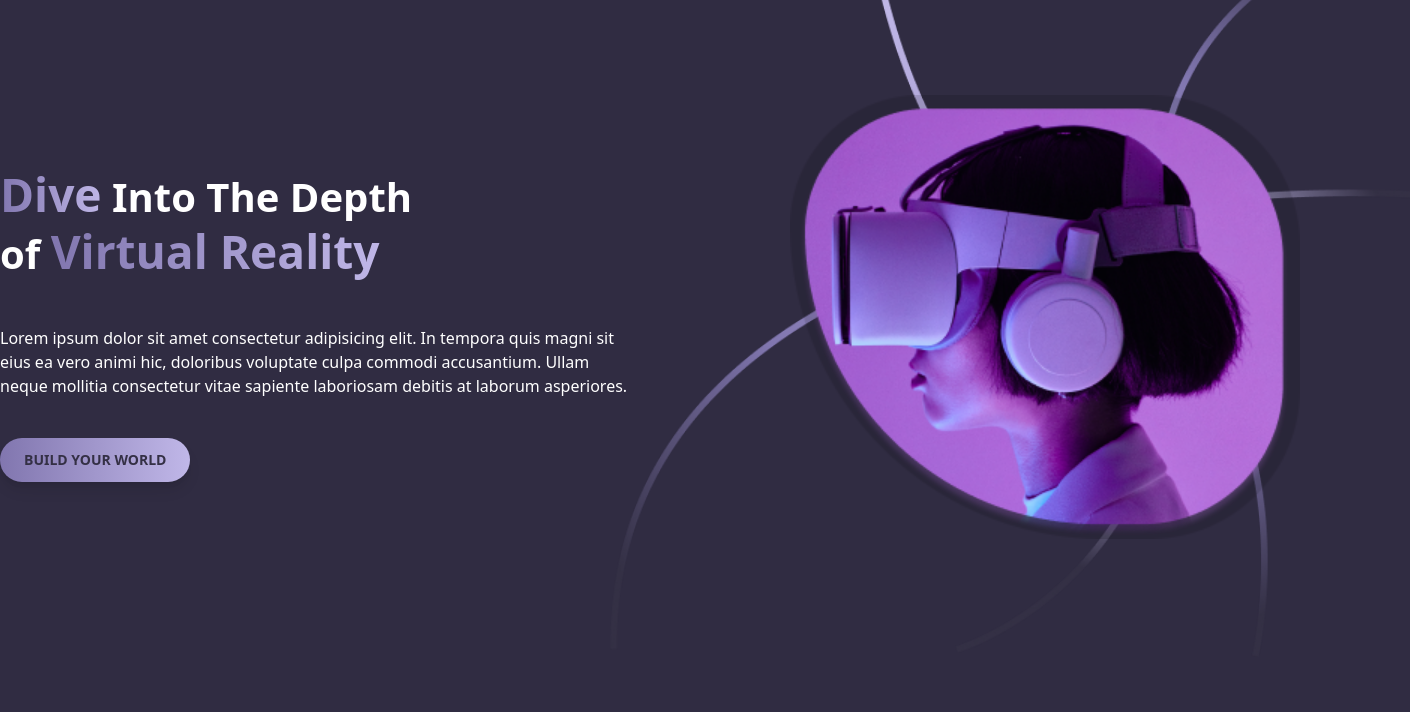
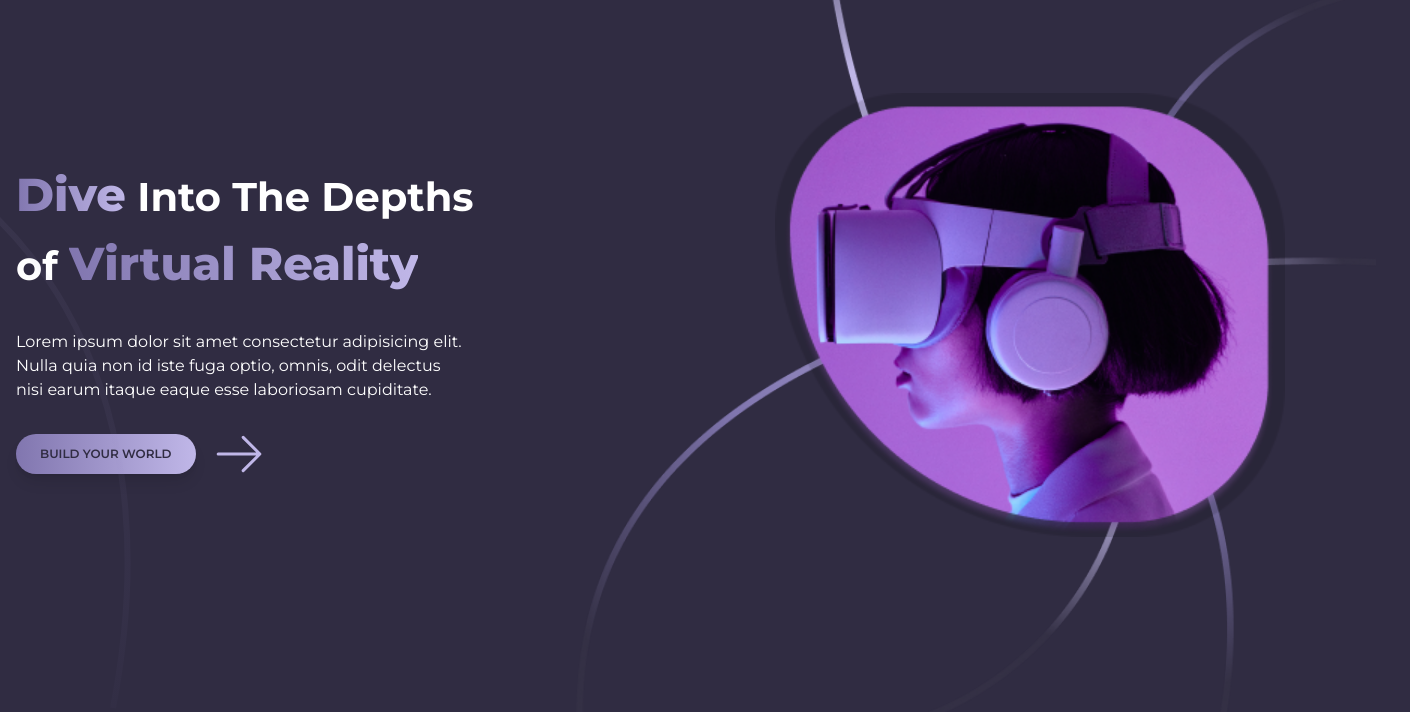
Before and after one commit to rustiandacodes/hydra-virtual-reality-landingpage-w-tailwind, a website: page index.html in a window 1280 px wide. Shown: the whole page, 1410 px wide, since content can reach past the window. Drawn offline with Linux system fonts and the light colour scheme.

Commit message:
added hero section

```diff
--- a/index.html
+++ b/index.html
@@ -16,50 +16,33 @@
     <link rel="stylesheet" href="/dist/output.css" />
     <title>Hydra</title>
   </head>
-  <body class="overflow-hidden">
-    <section id="hero" class="pt-40 pb-32">
-      <div class="container mx-auto">
-        <div class="flex flex-wrap-reverse items-center justify-between">
-          <div class="w-full lg:w-1/2">
-            <h2 class="text-h2 text-center font-bold lg:text-left">
-              <span
-                class="text-h1 gradient-primary inline-block text-transparent bg-clip-text"
-              >
-                Dive
+  <body>
+    <section id="hero" class="pt-36 pb-32">
+      <div class="container relative mx-auto">
+        <img src="/dist/assets/Vector 4.svg" alt="Vector" class="hidden lg:block absolute -left-28">
+        <div class="flex flex-wrap-reverse justify-between items-center">
+          <div class="w-full lg:w-1/2 p-4">
+            <h2 class="text-center lg:text-left font-bold"><span class="text-h1 font-extrabold text-gradient">Dive</span> Into The Depths</h2>
+            <h2 class="text-center lg:text-left font-bold">of <span class="text-h1 font-extrabold text-gradient">Virtual Reality</span></h2>
+            <p class="hidden max-w-md my-8 lg:block">Lorem ipsum dolor sit amet consectetur adipisicing elit. Nulla quia non id iste fuga optio, omnis, odit delectus nisi earum itaque eaque esse laboriosam cupiditate.</p>
+            <div class="w-full flex items-center gap-5 p-4 lg:p-0">
+              <a href="#" class="btn-gradient">build your world</a>
+              <span class="hidden lg:inline cursor-pointer hover:opacity-80">
+                <svg width="46" height="38" viewBox="0 0 46 38" fill="none" xmlns="http://www.w3.org/2000/svg">
+                <path d="M43.8333 19L2.16666 19M43.8333 19L27.1667 35.6667M43.8333 19L27.1667 2.33333" stroke="#C0B7E8" stroke-width="3" stroke-linecap="round" stroke-linejoin="round"/>
+                </svg>
               </span>
-              Into The Depth
-            </h2>
-            <h2 class="text-h2 text-center font-bold lg:text-left -mt-3">
-              of
-              <span
-                class="text-h1 gradient-primary inline-block text-transparent bg-clip-text"
-              >
-                Virtual Reality
-              </span>
-            </h2>
-            <p class="py-10 hidden lg:block">
-              Lorem ipsum dolor sit amet consectetur adipisicing elit. In
-              tempora quis magni sit eius ea vero animi hic, doloribus voluptate
-              culpa commodi accusantium. Ullam neque mollitia consectetur vitae
-              sapiente laboriosam debitis at laborum asperiores.
-            </p>
-            <div class="w-full flex justify-center lg:justify-start p-4 lg:p-0">
-              <a href="#" class="btn-gradient">Build Your world</a>
             </div>
-          </div>
-          <div class="w-full lg:w-1/2 mb-3 mx-auto relative">
-            <img
-              src="/dist/assets/hero-vector.png"
-              alt="image-vector-hero"
-              class="absolute bottom-[-50px] sm:bottom-[-200px] md:bottom-[-250px] lg:left-[50px] lg:scale-125 mx-auto -z-10"
-            />
+        </div>
+          <div class="w-full lg:w-1/2 relative p-4 ">
             <img
               src="/dist/assets/hero-ilustration.png"
-              alt="hero-image"
-              class="mx-auto lg:scale-150 lg:absolute lg:right-[65px] lg:bottom-[-150px]"
+              alt="hero-ilustration"
+              class="mx-auto lg:scale-150 lg:absolute lg:right-20 lg:bottom-[-130px]"
             />
+            <img src="/dist/assets/hero-vector.png" alt="hero-ilustration" class="absolute bottom-[-80px] sm:bottom-[-150px] lg:bottom-[-300px] scale-105 lg:scale-125 -z-10 ">
           </div>
-        </div>
+
       </div>
     </section>
   </body>
--- a/src/input.css
+++ b/src/input.css
@@ -4,22 +4,26 @@
 
 @layer base {
   body {
-    @apply text-white bg-primary;
+    @apply text-white bg-primary font-montserrat;
   }
+
+  h2 {
+    @apply text-h2;
+  }
+
   p {
     @apply text-paragraph;
   }
 }
 
 @layer components {
-  /* button with gradient style */
   .btn-gradient {
-    @apply px-6 py-3 gradient-primary rounded-full font-bold shadow-lg text-sm text-secondary uppercase hover:opacity-80 bg-gradient-to-r from-gradientLeft to-gradientRight inline-block w-80 text-center lg:w-auto;
+    @apply max-w-md lg:max-w-fit mx-auto lg:mx-0 block text-center text-sm lg:text-xs text-primary uppercase font-semibold px-6 py-3 rounded-full bg-gradient-to-r from-gradientLeft to-gradientRight shadow-lg hover:opacity-80 transition duration-500;
   }
 }
 
 @layer utilities {
-  .gradient-primary {
-    @apply bg-gradient-to-r from-gradientLeft to-gradientRight;
+  .text-gradient {
+    @apply bg-gradient-to-r from-gradientLeft to-gradientRight bg-clip-text text-transparent;
   }
 }
```
Also changed, not shown: dist/assets/Vector 4.svg (added), dist/assets/arrow-right.svg (added), dist/output.css.
